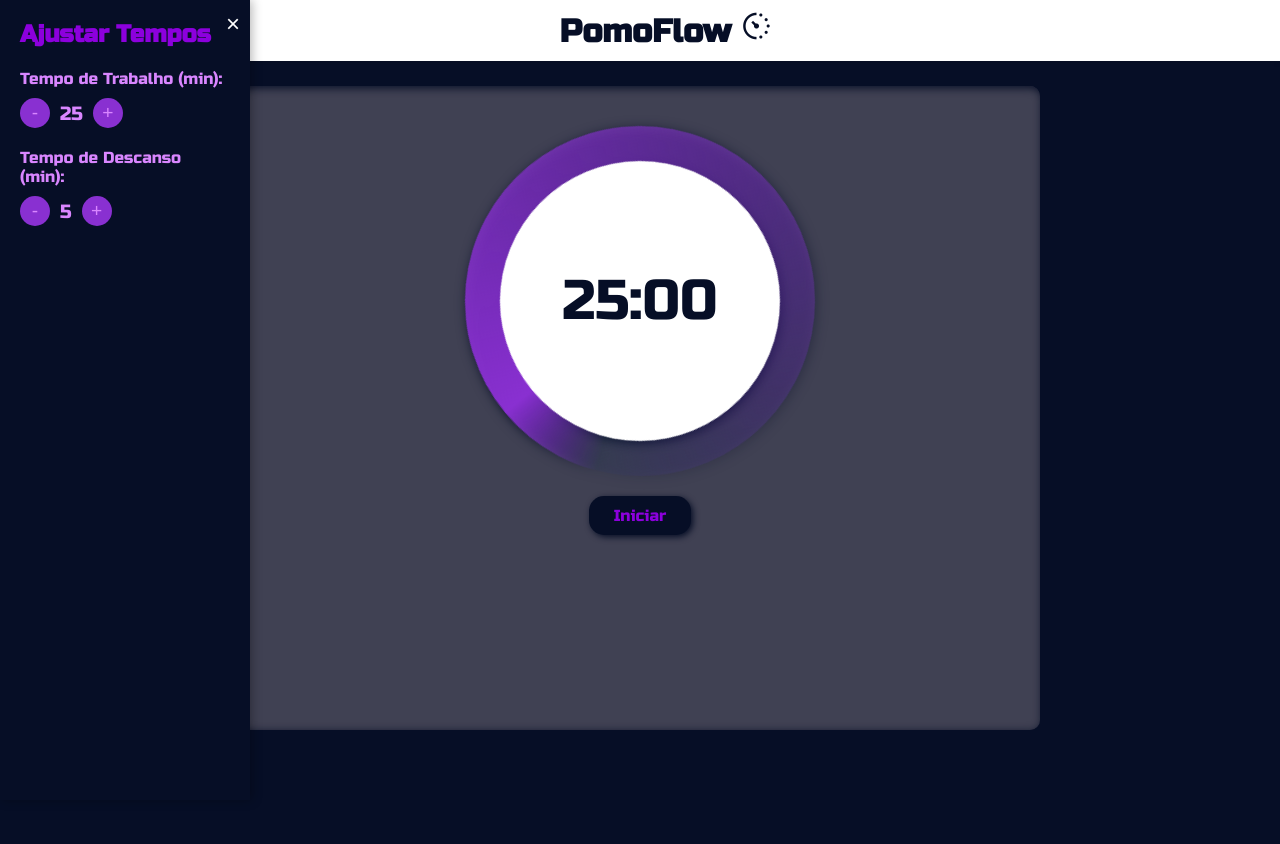
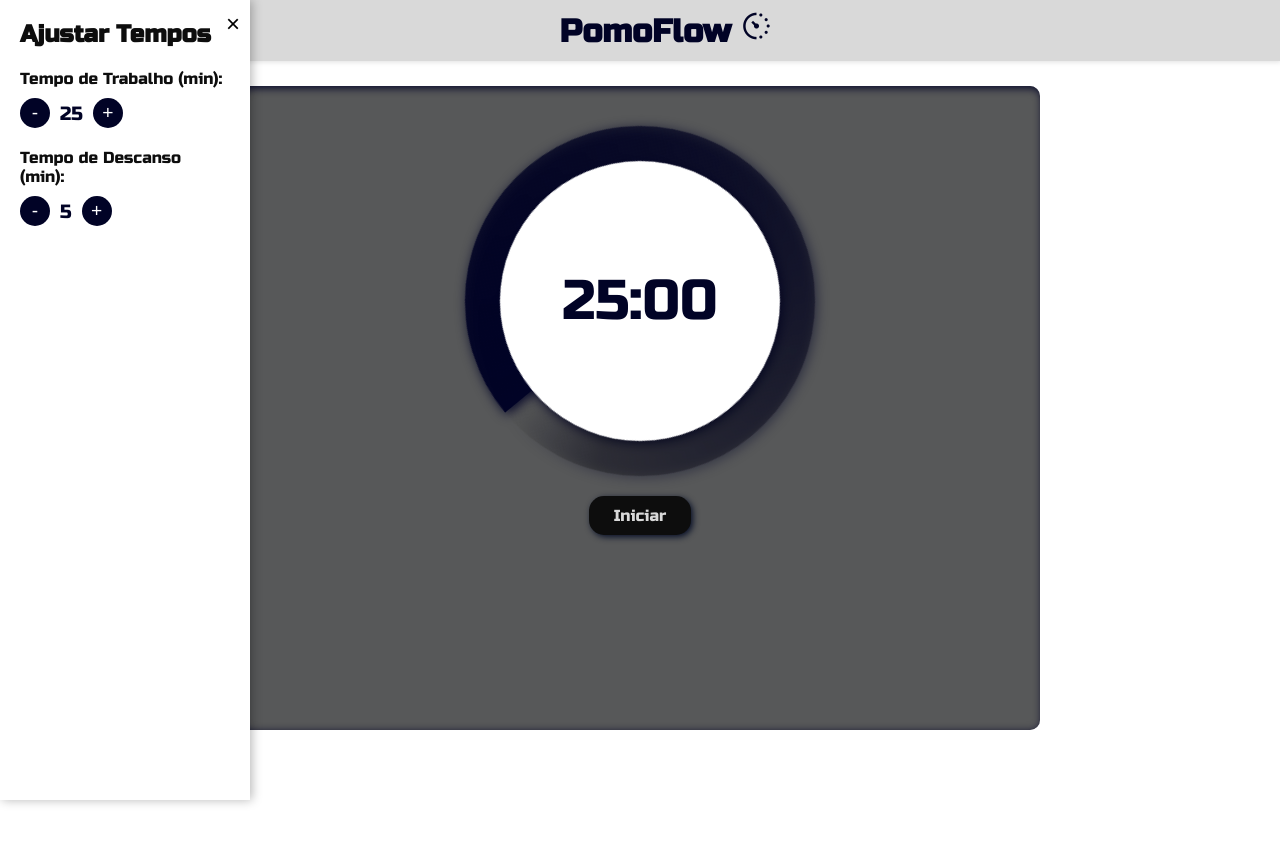
Before and after one commit to kauafelixx/pomoflow, a plain HTML site: page index.html in a window 1280 px wide. Both pictures are taken after a click on the element "lists". Drawn offline with nearby package versions, Linux system fonts and the light colour scheme.

Commit message:
modificações nas cores

```diff
--- a/style.css
+++ b/style.css
@@ -4,11 +4,11 @@
 :root {
   --font1: "Pacifico", cursive;
   --font2: "Russo One", serif;
-  --color-primary: #060e26; /* Azul muito escuro */
-  --color-secondary: #404153; /* Azul escuro */
-  --color-accent: #8930d1; /* Azul médio */
-  --color-light: #d986ff; /* Azul claro */
-  --color-extra-light: #8c00dd; /* Azul muito claro */
+  --color-primary: #0D0D0D;
+  --color-secondary: #010440;
+  --color-accent: #010326;
+  --color-light: #575859 ;
+  --color-extra-light: #D9D9D9;
 }
 * {
 
@@ -23,12 +23,12 @@ html{
 body {
   height: 115vh;
   width: 100vw;
-  overflow-x: hidden;
+  overflow: hidden;
   font-family: var(--font2);
-background-color: var(--color-primary);
+background-color: white;
 }
 header {
-  background-color: white;
+  background-color:var(--color-extra-light);
   display: flex;
   flex-direction: row;
   box-shadow: 1px 1px 5px rgba(0, 0, 0, 0.127);
@@ -38,7 +38,7 @@ header {
 h1 {
   margin: auto;
   padding: 10px;
-  color: var(--color-primary);
+  color: var(--color-accent);
   .material-symbols-outlined {
     font-size: 1em;
     filter: drop-shadow(1px 1px 1px var(--co2));
@@ -53,18 +53,18 @@ h1 {
   }
 }
 .Symbols {
-  color: var(--color-primary);
+  color: var(--color-accent);
 }
 
 .container-timer {
-  background-color: var(--color-secondary);
+  background-color: var(--color-light);
   max-width: 800px;
   width: 90%;
   height: 70%;
   margin: 25px auto;
   padding: 20px;
   border-radius: 10px;
-  box-shadow:inset 2px 2px 8px var(--color-primary);
+  box-shadow:inset 2px 2px 8px var(--color-accent);
 }
 
 /* Container do Timer */
@@ -80,7 +80,7 @@ h1 {
   width: 350px; /* Tamanho do contêiner */
   height: 350px;
   margin: 0 auto; /* Centraliza o contêiner */
-filter: drop-shadow(2px 2px 6px var(--color-primary));
+filter: drop-shadow(2px 2px 6px var(--color-accent));
 }
 
 /* Círculo animado */
@@ -89,9 +89,9 @@ filter: drop-shadow(2px 2px 6px var(--color-primary));
   height: 100%;
   border-radius: 50%; /* Formato circular */
   background: conic-gradient(
-    var(--color-accent),
-    /* Cor inicial do gradiente */ rgba(22, 62, 115, 0.1) 90%,
-    /* Tom quase transparente no meio */ var(--color-accent)
+    #010326,
+    /* Cor inicial do gradiente */ #0d0d0d52 90%,
+    /* Tom quase transparente no meio */ #d9d9d900
       /* Cor final do gradiente */
   );
   position: absolute;
@@ -116,7 +116,7 @@ filter: drop-shadow(2px 2px 6px var(--color-primary));
 #timer {
   font-size: 3.5rem;
   font-family: var(--font2);
-  color: var(--color-primary); /* Cor do texto do timer */
+  color: var(--color-accent); /* Cor do texto do timer */
   position: absolute;
   top: 50%;
   left: 50%;
@@ -166,7 +166,7 @@ filter: drop-shadow(2px 2px 6px var(--color-primary));
   top: 20px;
   left: 50%;
   transform: translateX(-50%);
-  background-color: var(--color-accent);
+  background-color: var(--color-primary);
   color: #fff;
   padding: 20px;
   border-radius: 5px;
@@ -201,13 +201,13 @@ filter: drop-shadow(2px 2px 6px var(--color-primary));
   left: 0;
   width: 250px;
   height: 100vh;
-  background-color: #060e26;
+  background-color: #ffffff;
   box-shadow: 2px 0 10px rgba(0, 0, 0, 0.281);
   transform: translateX(-100%);
   transition: transform 0.3s ease;
   z-index: 1000;
   padding: 20px;
-  color: var(--color-light);
+  color: var(--color-primary);
 }
 
 .side-menu.hidden {
@@ -224,7 +224,7 @@ filter: drop-shadow(2px 2px 6px var(--color-primary));
   right: 10px;
   background: none;
   border: none;
-  color: white;
+  color: rgb(0, 0, 0);
   font-size: 1.5rem;
   cursor: pointer;
 }
@@ -236,7 +236,7 @@ filter: drop-shadow(2px 2px 6px var(--color-primary));
 .side-menu h2 {
   font-size: 1.5rem;
   margin-bottom: 20px;
-  color: var(--color-extra-light);
+  color: var(--color-primary);
 }
 
 .time-control {
@@ -256,7 +256,7 @@ filter: drop-shadow(2px 2px 6px var(--color-primary));
 
 .control-buttons button {
   background-color: var(--color-accent);
-  color: var(--color-light);
+  color: #fff;
   border: none;
   width: 30px;
   height: 30px;
@@ -267,10 +267,10 @@ filter: drop-shadow(2px 2px 6px var(--color-primary));
 }
 
 .control-buttons button:hover {
-  background-color: var(--color-extra-light);
+  background-color: var(--color-accent);
 }
 
 .control-buttons span {
   font-size: 1.2rem;
-  color: var(--color-light);
+  color: var(--color-accent);
 }
```
